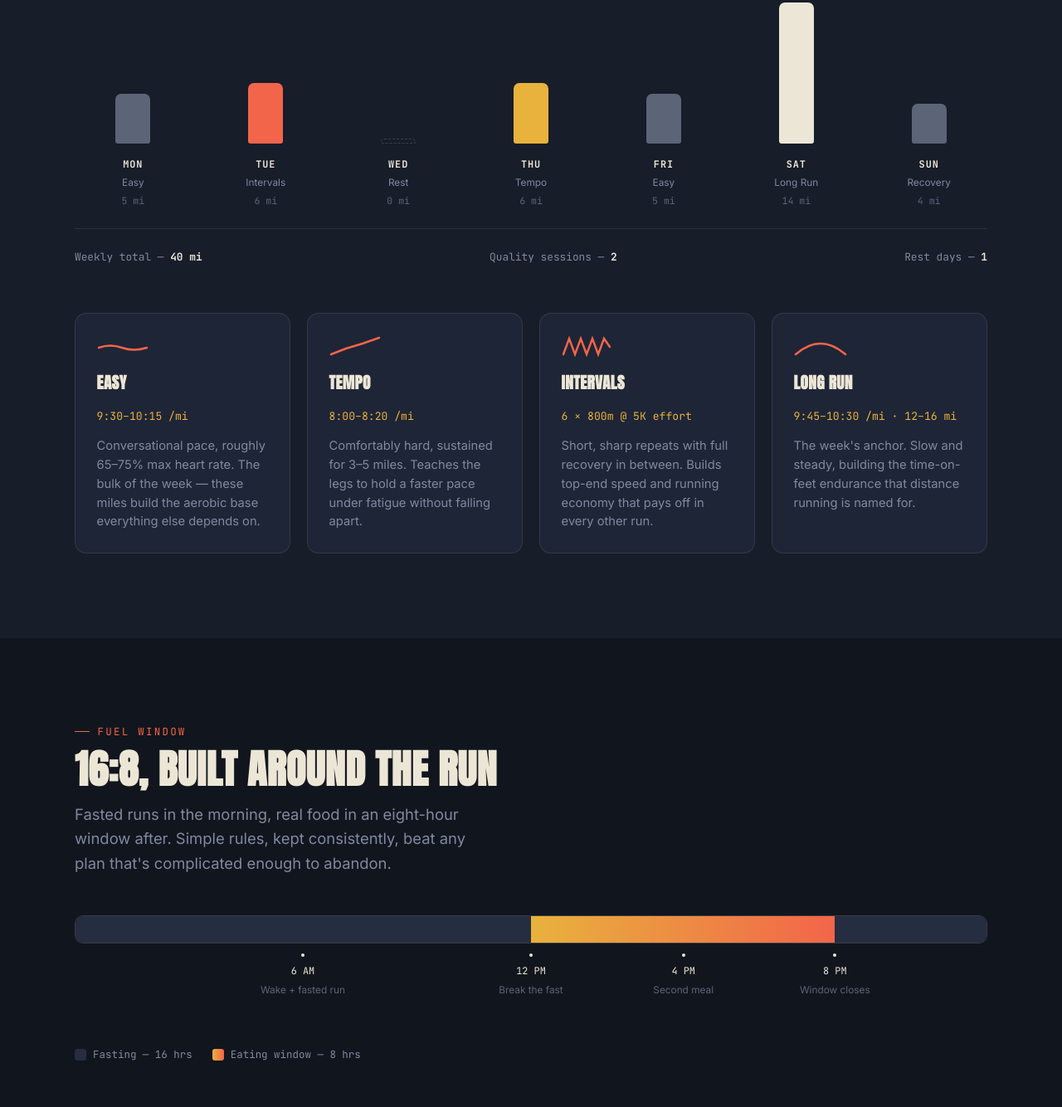
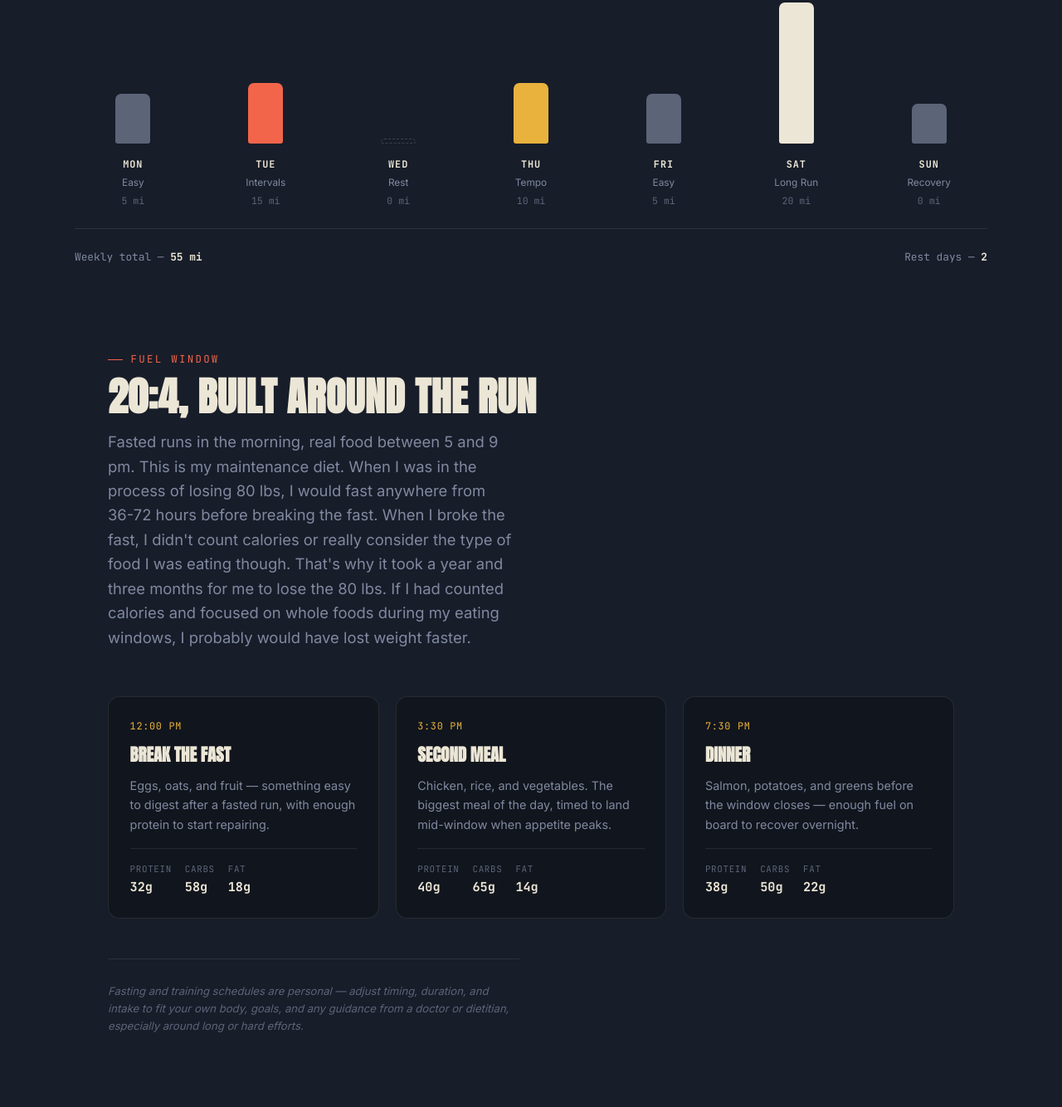
Before and after one commit to JessicaDouthit00/personaltraining, a plain HTML site: page index.html in a window 1280 px wide. Shown: the part 3020-4354 px from the top of the page at 83% size. Drawn offline with Linux system fonts and the light colour scheme.

```diff
--- a/index.html
+++ b/index.html
@@ -564,7 +564,7 @@
         </div>
         <div class="week-bar">
           <div class="bar-track"><div class="bar-fill type-intervals" style="--h:42.9%"></div></div>
-          <div class="bar-label"><strong>TUE</strong><span class="run-type">Intervals</span><span class="mono">6 mi</span></div>
+          <div class="bar-label"><strong>TUE</strong><span class="run-type">Intervals</span><span class="mono">15 mi</span></div>
         </div>
         <div class="week-bar">
           <div class="bar-track"><div class="bar-fill type-rest"></div></div>
@@ -572,7 +572,7 @@
         </div>
         <div class="week-bar">
           <div class="bar-track"><div class="bar-fill type-tempo" style="--h:42.9%"></div></div>
-          <div class="bar-label"><strong>THU</strong><span class="run-type">Tempo</span><span class="mono">6 mi</span></div>
+          <div class="bar-label"><strong>THU</strong><span class="run-type">Tempo</span><span class="mono">10 mi</span></div>
         </div>
         <div class="week-bar">
           <div class="bar-track"><div class="bar-fill type-easy" style="--h:35.7%"></div></div>
@@ -580,77 +580,31 @@
         </div>
         <div class="week-bar">
           <div class="bar-track"><div class="bar-fill type-long" style="--h:100%"></div></div>
-          <div class="bar-label"><strong>SAT</strong><span class="run-type">Long Run</span><span class="mono">14 mi</span></div>
+          <div class="bar-label"><strong>SAT</strong><span class="run-type">Long Run</span><span class="mono">20 mi</span></div>
         </div>
         <div class="week-bar">
           <div class="bar-track"><div class="bar-fill type-easy" style="--h:28.6%"></div></div>
-          <div class="bar-label"><strong>SUN</strong><span class="run-type">Recovery</span><span class="mono">4 mi</span></div>
+          <div class="bar-label"><strong>SUN</strong><span class="run-type">Recovery</span><span class="mono">0 mi</span></div>
         </div>
       </div>
       <div class="week-total">
-        <span>Weekly total — <strong class="mono">40 mi</strong></span>
-        <span>Quality sessions — <strong class="mono">2</strong></span>
-        <span>Rest days — <strong class="mono">1</strong></span>
+        <span>Weekly total — <strong class="mono">55 mi</strong></span>
+
+        <span>Rest days — <strong class="mono">2</strong></span>
       </div>
     </div>
 
-    <!-- EDIT: paces + descriptions to match your own plan -->
-    <div class="run-types">
-      <div class="run-card reveal">
-        <svg class="run-icon" viewBox="0 0 64 28" fill="none" stroke="currentColor" stroke-width="2.5" stroke-linecap="round"><path d="M2,16 Q16,11 30,16 T60,16"/></svg>
-        <h3>Easy</h3>
-        <div class="pace mono">9:30–10:15 /mi</div>
-        <p>Conversational pace, roughly 65–75% max heart rate. The bulk of the week — these miles build the aerobic base everything else depends on.</p>
-      </div>
-      <div class="run-card reveal">
-        <svg class="run-icon" viewBox="0 0 64 28" fill="none" stroke="currentColor" stroke-width="2.5" stroke-linecap="round"><path d="M2,24 L20,17 L40,11 L60,4"/></svg>
-        <h3>Tempo</h3>
-        <div class="pace mono">8:00–8:20 /mi</div>
-        <p>Comfortably hard, sustained for 3–5 miles. Teaches the legs to hold a faster pace under fatigue without falling apart.</p>
-      </div>
-      <div class="run-card reveal">
-        <svg class="run-icon" viewBox="0 0 64 28" fill="none" stroke="currentColor" stroke-width="2.5" stroke-linecap="round"><path d="M2,24 L9,5 L16,24 L23,5 L30,24 L37,5 L44,24 L51,5 L58,15"/></svg>
-        <h3>Intervals</h3>
-        <div class="pace mono">6 × 800m @ 5K effort</div>
-        <p>Short, sharp repeats with full recovery in between. Builds top-end speed and running economy that pays off in every other run.</p>
-      </div>
-      <div class="run-card reveal">
-        <svg class="run-icon" viewBox="0 0 64 28" fill="none" stroke="currentColor" stroke-width="2.5" stroke-linecap="round"><path d="M2,24 Q32,-2 62,24"/></svg>
-        <h3>Long Run</h3>
-        <div class="pace mono">9:45–10:30 /mi · 12–16 mi</div>
-        <p>The week's anchor. Slow and steady, building the time-on-feet endurance that distance running is named for.</p>
-      </div>
-    </div>
-  </div>
-</section>
 
 <!-- ============================ DIET / IF ============================ -->
 <section id="diet" class="section">
   <div class="container">
     <div class="section-head reveal">
       <div class="eyebrow">Fuel Window</div>
-      <h2 class="h-display">16:8, Built Around the Run</h2>
-      <p class="lead">Fasted runs in the morning, real food in an eight-hour window after. Simple rules, kept consistently, beat any plan that's complicated enough to abandon.</p>
+      <h2 class="h-display">20:4, Built Around the Run</h2>
+      <p class="lead">Fasted runs in the morning, real food between 5 and 9 pm. This is my maintenance diet. When I was in the process of losing 80 lbs, I would fast anywhere from 36-72 hours before breaking the fast. When I broke the fast, I didn't count calories or really consider the type of food I was eating though. That's why it took a year and three months for me to lose the 80 lbs. If I had counted calories and focused on whole foods during my eating windows, I probably would have lost weight faster. </p>
     </div>
 
-    <!-- EDIT: adjust segment widths + marker positions/labels to match your own window -->
-    <div class="day-timeline reveal">
-      <div class="timeline-track">
-        <div class="seg fast" style="width:50%"></div>
-        <div class="seg eat" style="width:33.3%"></div>
-        <div class="seg fast" style="width:16.7%"></div>
-      </div>
-      <div class="timeline-markers">
-        <div class="marker" style="left:25%"><span class="dot"></span><span class="m-time mono">6 AM</span><span class="m-label">Wake + fasted run</span></div>
-        <div class="marker" style="left:50%"><span class="dot"></span><span class="m-time mono">12 PM</span><span class="m-label">Break the fast</span></div>
-        <div class="marker" style="left:66.7%"><span class="dot"></span><span class="m-time mono">4 PM</span><span class="m-label">Second meal</span></div>
-        <div class="marker" style="left:83.3%"><span class="dot"></span><span class="m-time mono">8 PM</span><span class="m-label">Window closes</span></div>
-      </div>
-      <div class="timeline-legend">
-        <span><span class="legend-swatch" style="background:var(--surface-2)"></span>Fasting — 16 hrs</span>
-        <span><span class="legend-swatch" style="background:linear-gradient(90deg,var(--gold),var(--coral))"></span>Eating window — 8 hrs</span>
-      </div>
-    </div>
+
 
     <!-- EDIT: meal descriptions + macros -->
     <div class="meals-grid">
```
